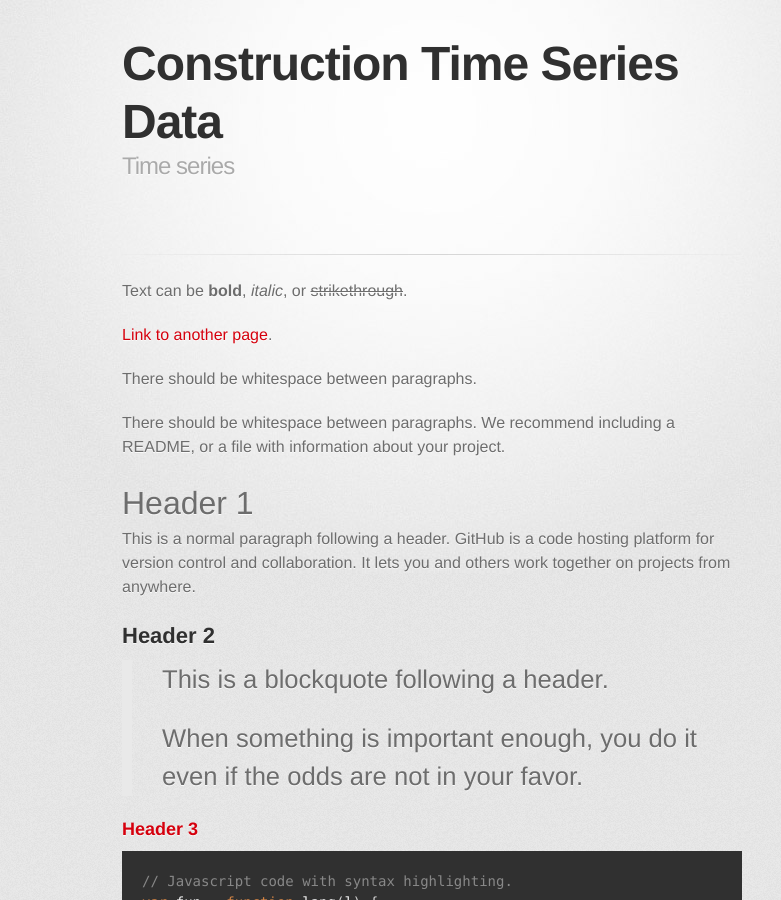
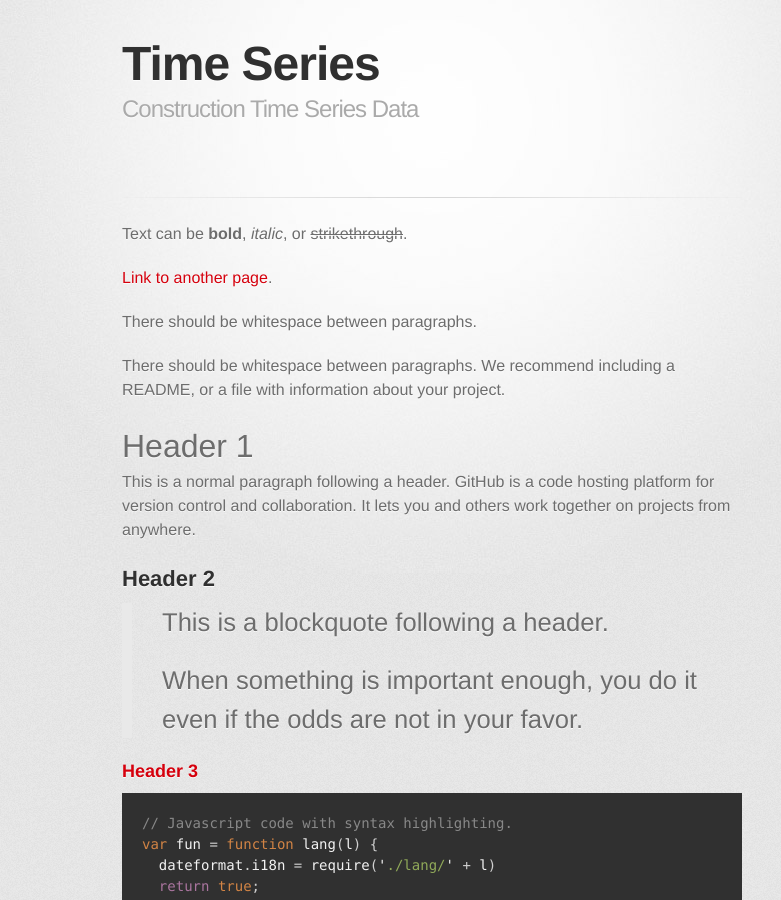
Before and after one commit to yhuang25/yhuang25.github.io, a Jekyll site: the page built from index.md, in a window 1280 px wide and 900 px high. Shown: the whole window, without its empty margins (208-989 px from the left). Built offline with Jekyll 4.4.1, drawn with Linux system fonts in a browser that asks for light colours; some web fonts are replaced; our own code applies the rules of GitHub Pages for plain Markdown files.

```diff
--- a/index.md
+++ b/index.md
@@ -1,6 +1,6 @@
 ---
-title: Construction Time Series Data
-description: Time series
+title: Time Series
+description: Construction Time Series Data
 ---
 
 Text can be **bold**, _italic_, or ~~strikethrough~~.
```
